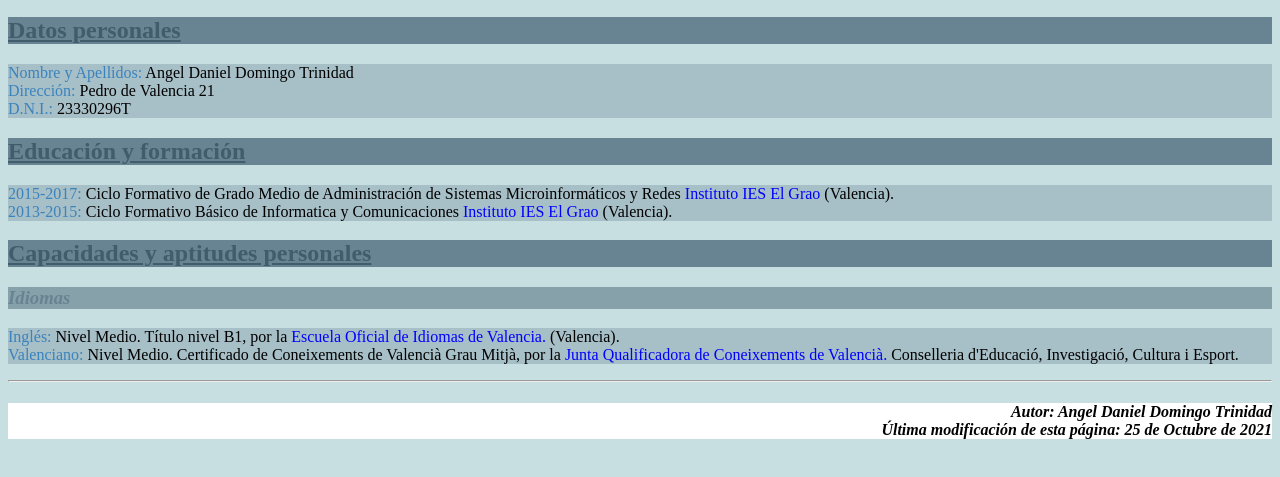
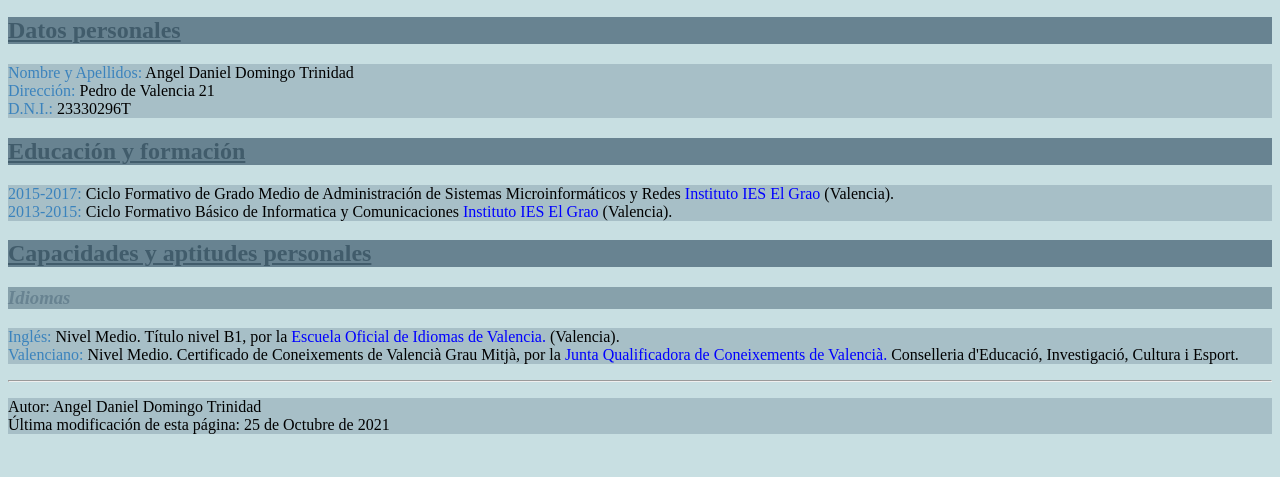
Before and after one commit to 10368030/Ejercicio_Vitae, a plain HTML site: page Ejercicio_Vitae/WebContent/index.html in a window 1280 px wide. Shown: the part 119-596 px from the top of the page. Drawn offline with Linux system fonts and the light colour scheme.

Commit message:
Update index.html

```diff
--- a/Ejercicio_Vitae/WebContent/index.html
+++ b/Ejercicio_Vitae/WebContent/index.html
@@ -2,14 +2,14 @@
 <html lang="en">
 <head>
     <meta charset="UTF-8">
-    <meta http-equiv="X-UA-Compatible" content="IE=edge">
+    <title>Document</title>
     <meta name="viewport" content="width=device-width, initial-scale=1.0">
     <link rel="stylesheet" href="style.css">
-    <title>Document</title>
+</head>
+<body>
+
     <h1>CURRÍCULUM VITAE DE ANGEL DANIEL DOMINGO TRINIDAD</h1>
     <p>Este es un ejemplo de currículum vitae. Cualquier parecido con la realidad es pura coincidencia. Este currículum cuenta con pocos apartados para que el ejercicio se pueda hacer rápidamente. En un ejercicio posterior se puede ver un ejemplo de currículum vitae más completo.</p>
-</head>
-<body>
     <h2> Datos personales</h2>
 <p>
     <span class="primero"> Nombre y Apellidos:</span> Angel Daniel Domingo Trinidad
@@ -38,10 +38,10 @@
 
 <hr>
 
-<h4>
+<p class="direccion">
     Autor: Angel Daniel Domingo Trinidad
 <br>
-    Última modificación de esta página: 25 de Octubre de 2021</h4>
+    Última modificación de esta página: 25 de Octubre de 2021</p>
 
 </body>
 </html>
```
